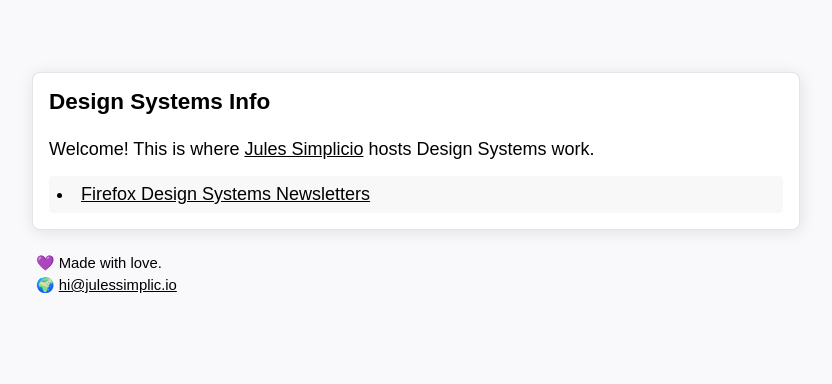
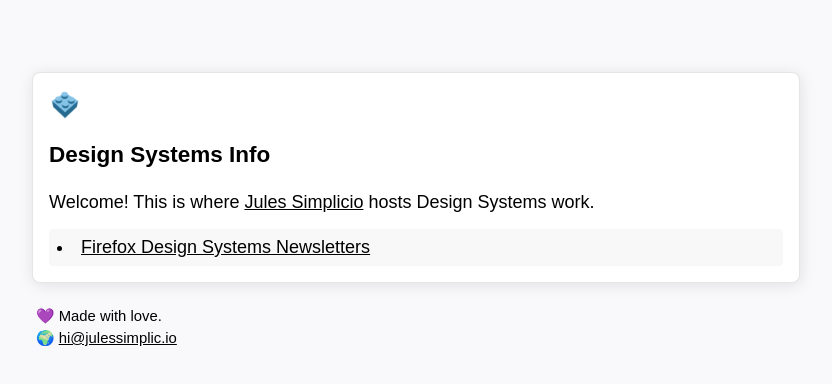
Before and after one commit to jsimplicio/design-systems-info, an Eleventy site: page index.html in a window 1280 px wide. Shown: the whole page, without its empty margins (224-1056 px from the left). Built offline with nearby package versions, Linux system fonts and the light colour scheme; Eleventy itself is replaced by a stand-in of ours; files that its build step writes are made by us from their sources.

Commit message:
Add lil design systems info logo

```diff
--- a/css/styles.css
+++ b/css/styles.css
@@ -39,7 +39,7 @@ h1 {
 
 .logo {
   margin-bottom: 16px;
-  width: 76px;
+  width: 32px;
 }
 
 .welcome {
--- a/index.html
+++ b/index.html
@@ -21,7 +21,7 @@
 </head>
 <body>
   <div class="welcome">
-
+    <img class="logo" src="favicon/favicon@152.png" title="Design Systems Info Logo" />
 
     <h1>Design Systems Info</h1>
     <p>Welcome! This is where <a href="https://julessimplic.io/" title="Jules Simplicio">Jules Simplicio</a> hosts Design Systems work.</p>
```
